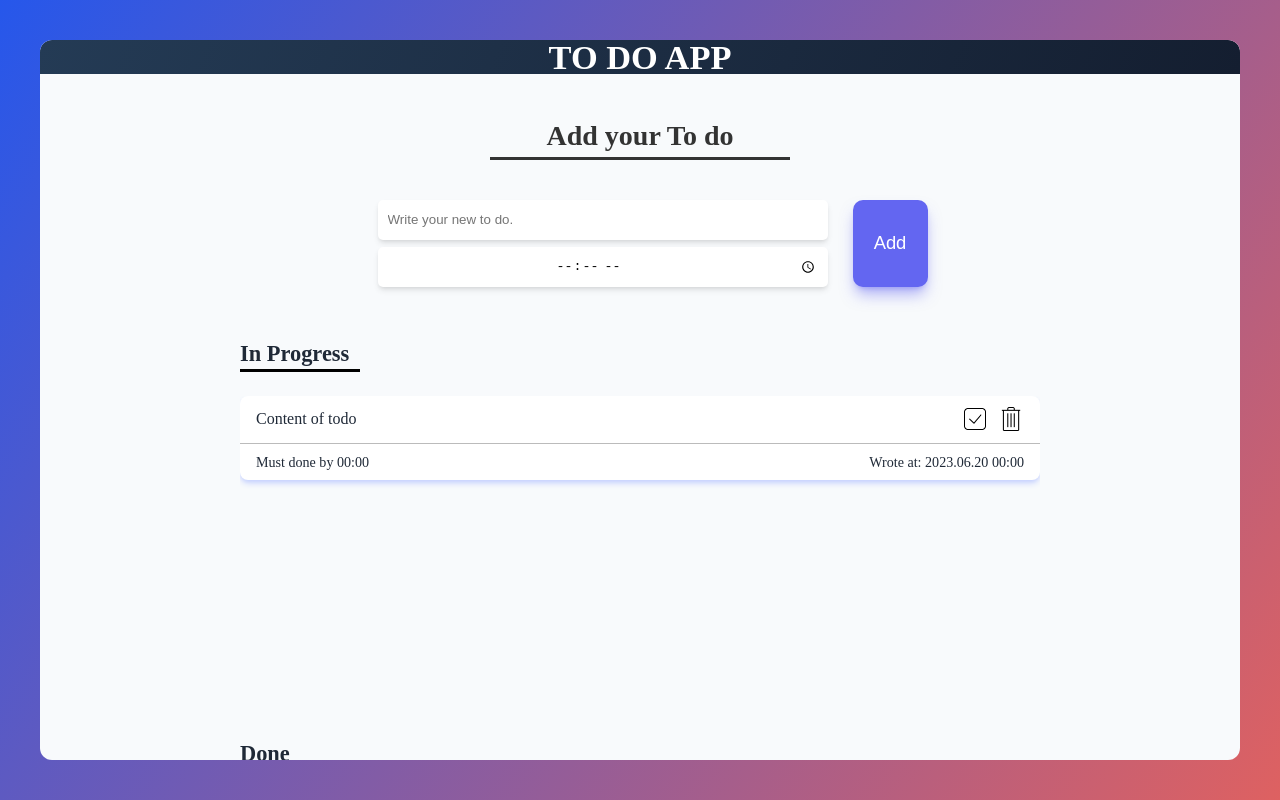
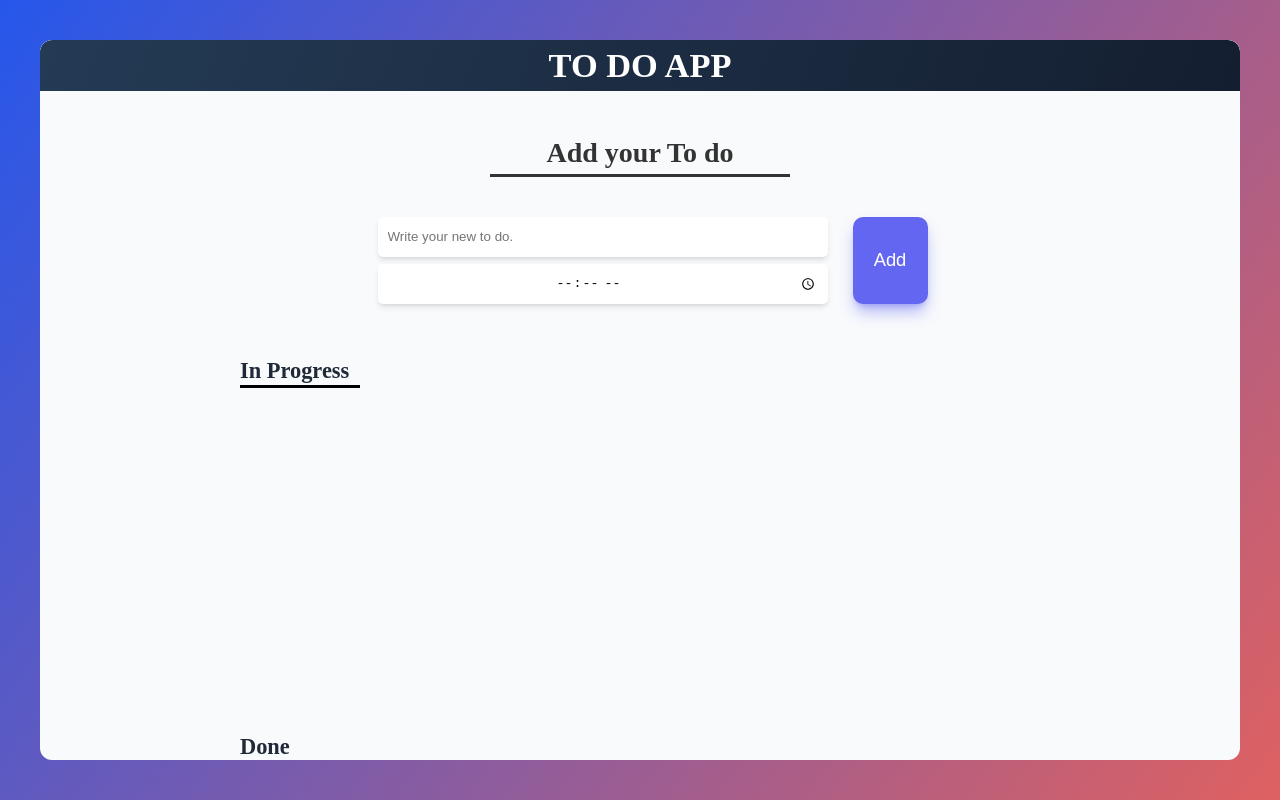
Before and after one commit to kimhwanhoon/todo-app-remake, a React (Create React App) app: page / in a window 1280 px wide. Built offline with nearby package versions, Linux system fonts and the light colour scheme.

Commit message:
simple delete for in progress cards

```diff
--- a/src/components/Content/1 Content Middle/In Progress.jsx
+++ b/src/components/Content/1 Content Middle/In Progress.jsx
@@ -1,8 +1,10 @@
-import React, { useEffect } from 'react';
-import { useSelector } from 'react-redux';
+import React from 'react';
+import { useSelector, useDispatch } from 'react-redux';
 import { styled } from 'styled-components';
+import { actionCreator } from 'redux/modules/In Progress Cards';
 
 function ContentMiddle() {
+  const dispatch = useDispatch();
   const inProgressCardsArray = useSelector((state) => {
     return state.InProgressCards;
   });
@@ -19,9 +21,13 @@ function ContentMiddle() {
                 alt="mark to done"
               />
               <img
+                id="in-progress-card-icon-delete"
                 className="in-progress-card-icon-delete"
                 src="img/delete.png"
                 alt="delete card"
+                onClick={(e) =>
+                  actionCreator(e, dispatch, card.todo, card.time, card.id)
+                }
               />
             </div>
           </div>
@@ -43,31 +49,6 @@ function ContentMiddle() {
         <h2>In Progress</h2>
       </div>
       <div className="cards-container">
-        <div className="card">
-          <div className="card-top">
-            <h1>Content of todo</h1>
-            <div className="card-top-icons-container">
-              <img
-                className="in-progress-card-icon-check"
-                src="img/check.png"
-                alt="mark to done"
-              />
-              <img
-                className="in-progress-card-icon-delete"
-                src="img/delete.png"
-                alt="delete card"
-              />
-            </div>
-          </div>
-          <div className="card-bottom">
-            <p>
-              Must done by <span>00:00</span>
-            </p>
-            <p>
-              Wrote at: <span>2023.06.20 00:00</span>
-            </p>
-          </div>
-        </div>
         <FetchInProgressCards />
       </div>
     </StyledContentMiddle>
--- a/src/components/Content/Content.jsx
+++ b/src/components/Content/Content.jsx
@@ -24,6 +24,7 @@ export default Content;
 // STYLE
 
 const StyledContent = styled.div`
+  overflow: auto;
   width: 100%;
   display: flex;
   flex-direction: column;
--- a/src/redux/modules/In Progress Cards.js
+++ b/src/redux/modules/In Progress Cards.js
@@ -1,12 +1,5 @@
-import React from 'react';
-
 const initialState = [];
 
-// reducer는 state와 action 2가지의 인자를 받는다.
-// 마찬가지로 action은 dispatch 함수 안에 있는 객체이다.
-// 그리고 보통 type과 payload의 key를 갖는다.
-// 단순 등록, 단순 제거
-// done으로 이동, done에서 복귀
 const SIMPLE_ADD =
   'Simple add, add from Content Top "Add button" to add new todo card.';
 const SIMPLE_DELETE = 'Simple delete from "In Progress Card"';
@@ -24,7 +17,7 @@ const getCurrentTime = () => {
   return [CURRENT_TIME, UNIQUE_ID];
 };
 
-export const actionCreator = (e, fn, todoValue, timeValue) => {
+export const actionCreator = (e, fn, todoValue, timeValue, ID) => {
   if (
     e.target.id === 'add-button' ||
     e.target.classList.contains('done-card-icon-back')
@@ -34,19 +27,19 @@ export const actionCreator = (e, fn, todoValue, timeValue) => {
     e.target.classList.contains('in-progress-card-icon-delete') ||
     e.target.classList.contains('in-progress-card-icon-check')
   ) {
-    fn({ type: SIMPLE_DELETE });
+    fn({ type: SIMPLE_DELETE, id: ID });
   }
 };
+
 function InProgressCards(state = initialState, action) {
   switch (action.type) {
     default:
       return state;
     case SIMPLE_ADD:
-      console.log('SIMPLE_ADD activated');
       const [time, id] = getCurrentTime();
-      const copiedState = structuredClone(state);
+      const copiedStateToAdd = structuredClone(state);
       const result = [
-        ...copiedState,
+        ...copiedStateToAdd,
         {
           id: id,
           todo: action.todo,
@@ -54,10 +47,14 @@ function InProgressCards(state = initialState, action) {
           'wrote time': time,
         },
       ];
-      console.log(result);
       return result;
     case SIMPLE_DELETE:
-      console.log('SIMPLE_DELETE');
+      console.log('SIMPLE_DELETE activated.');
+      const copiedStateToDelete = structuredClone(state);
+      const filteredState = copiedStateToDelete.filter(
+        (card) => card.id !== action.id
+      );
+      return filteredState;
   }
 }
 
```
